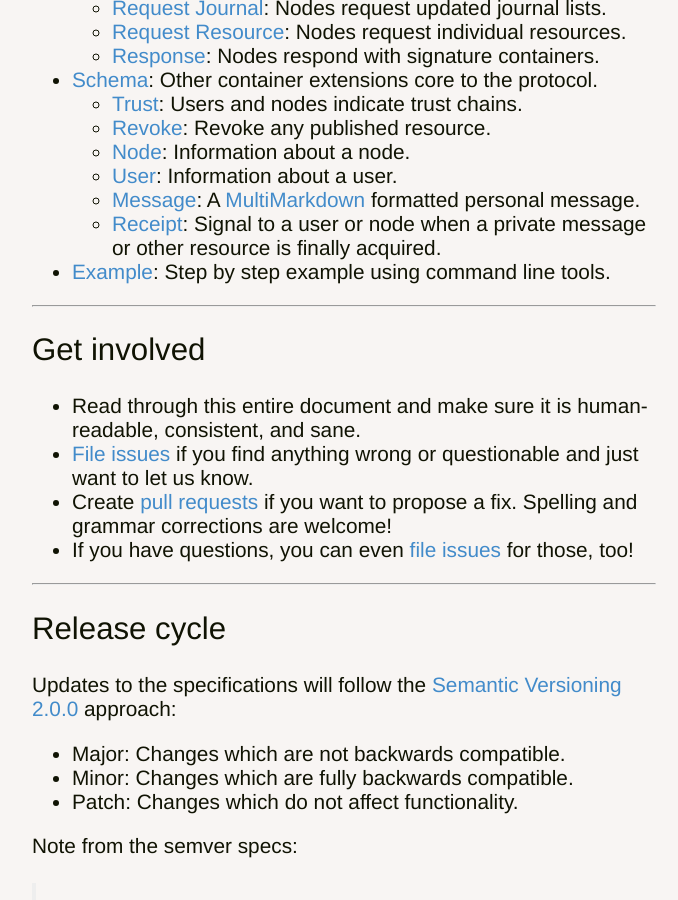
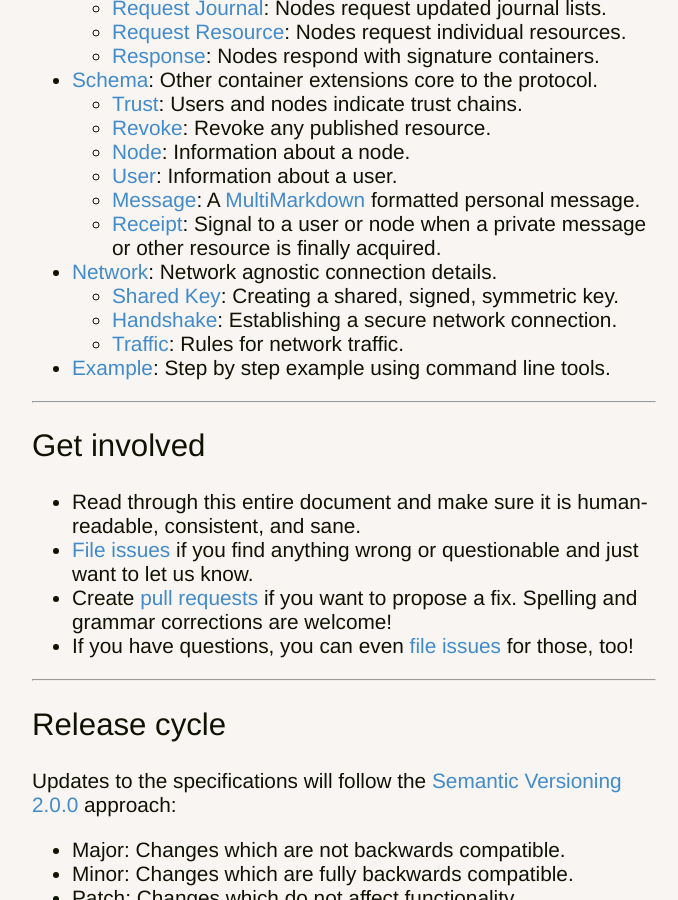
Before and after one commit to sdmp/sdmp.github.io, a Jekyll site: the page built from index.md, in a window 1280 px wide and 900 px high, scrolled down 1259 px. Shown: the whole window, without its empty margins (296-974 px from the left). Built offline with Jekyll 4.4.1, drawn with Linux system fonts in a browser that asks for light colours.

Commit message:
Updating the table of contents to include network stuff

```diff
--- a/index.md
+++ b/index.md
@@ -41,6 +41,10 @@ If humans can understand it, it's easier to make sure the secure part is actuall
 	- [Message](/schema/message): A [MultiMarkdown][multimark] formatted personal message.
 	- [Receipt](/schema/receipt): Signal to a user or node when a private message
 		or other resource is finally acquired.
+* [Network](/network): Network agnostic connection details.
+	- [Shared Key](/network/sharedkey): Creating a shared, signed, symmetric key.
+	- [Handshake](/network/handshake): Establishing a secure network connection.
+	- [Traffic](/network/traffic): Rules for network traffic.
 * [Example](/example): Step by step example using command line tools.
 
 ---
```
Also changed, not shown: network/index.md (+0 -5 lines).
